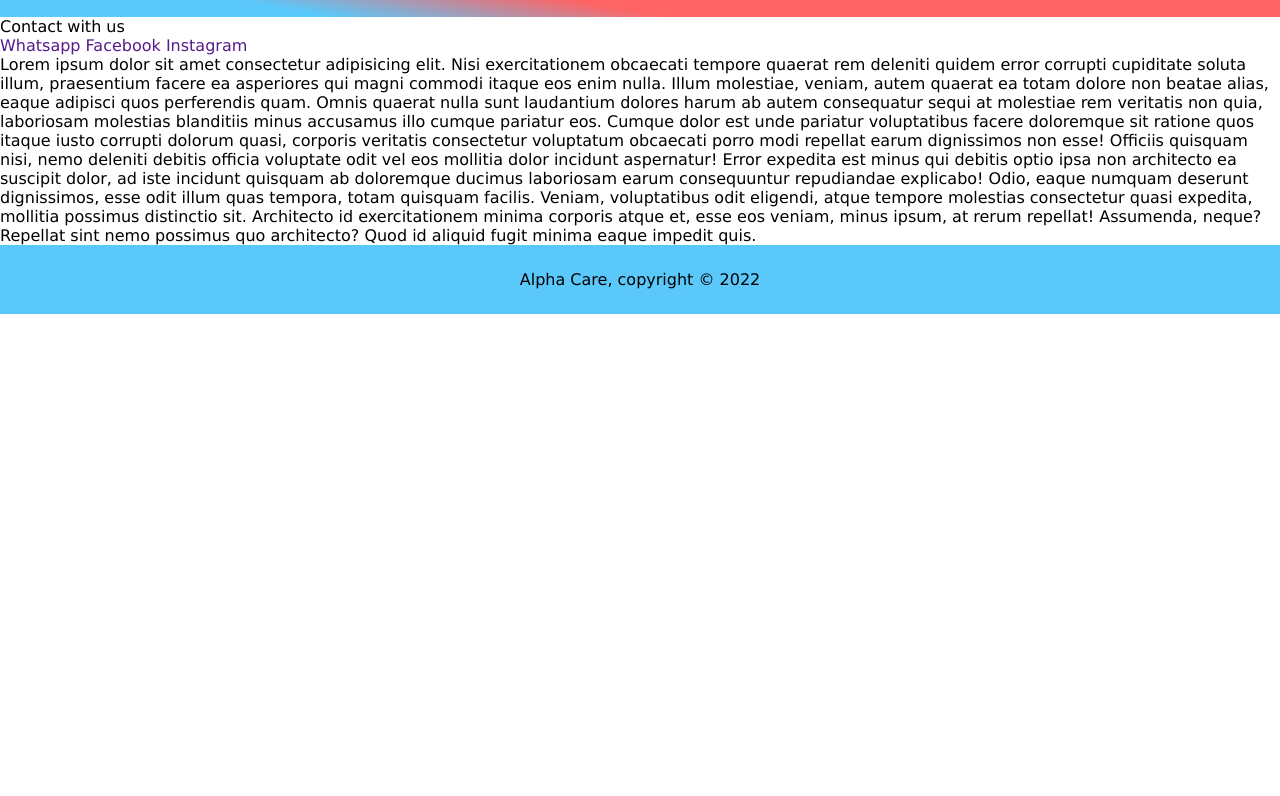
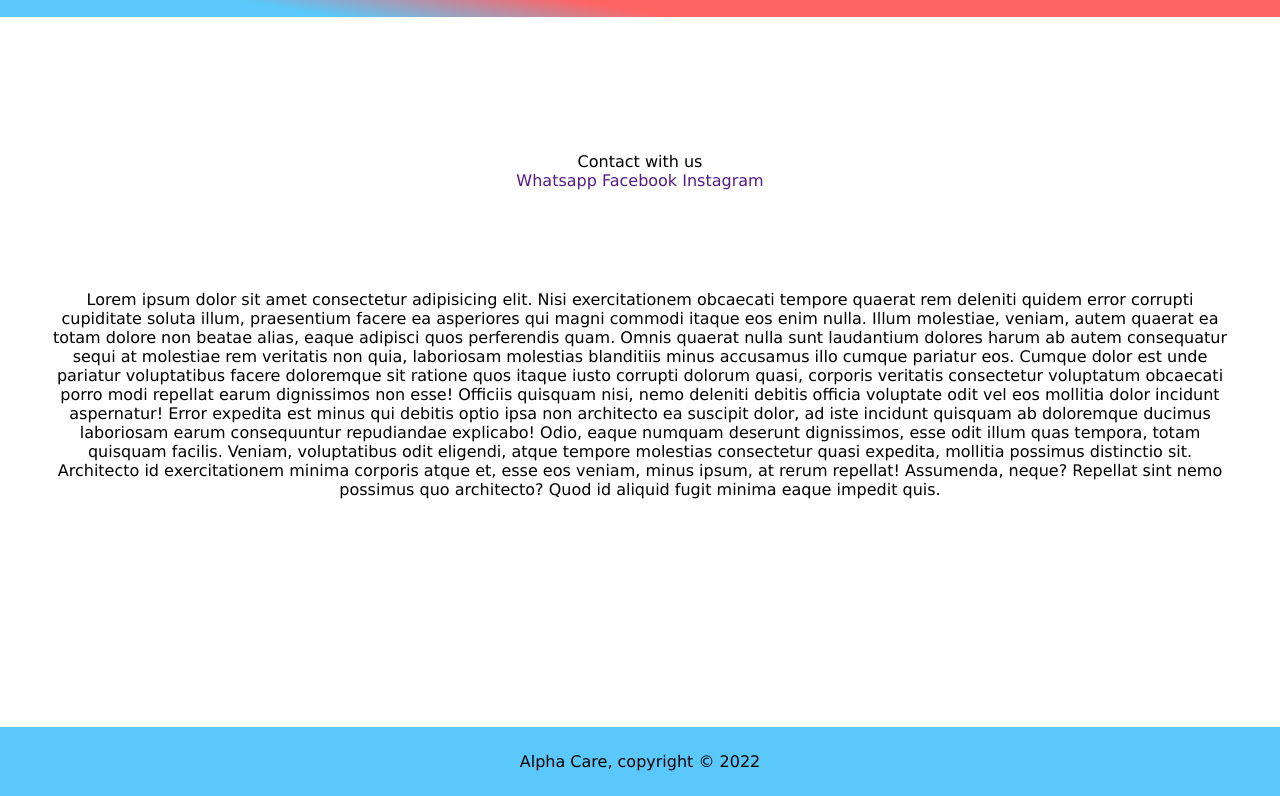
Before and after one commit to SMShawonMandal/Alpha_Care_L, a plain HTML site: page about.html in a window 1280 px wide. Shown: the part 52-848 px from the top of the page. Before the commit the page ends 800 px from the top, so only its background shows below. Drawn offline with Linux system fonts and the light colour scheme.

Commit message:
Update style.css

```diff
--- a/style.css
+++ b/style.css
@@ -332,3 +332,24 @@ a{
 .feedback fieldset {
    padding: 20px 40px;
  }
+/*About*/
+
+.sliders {
+    height: 80%;
+    display: block;
+    flex-wrap: wrap;
+    text-align: center;
+    gap: 40px;
+    padding: 35px 50px;
+    justify-content: center;
+    font-family: 'Lucida Sans', 'Lucida Sans Regular', 'Lucida Grande', 'Lucida Sans Unicode';
+}
+
+.s0 {
+    padding-top: 100px;
+}
+
+.s1 {
+    padding-top: 100px;
+    padding-bottom: 100px;
+}
```
